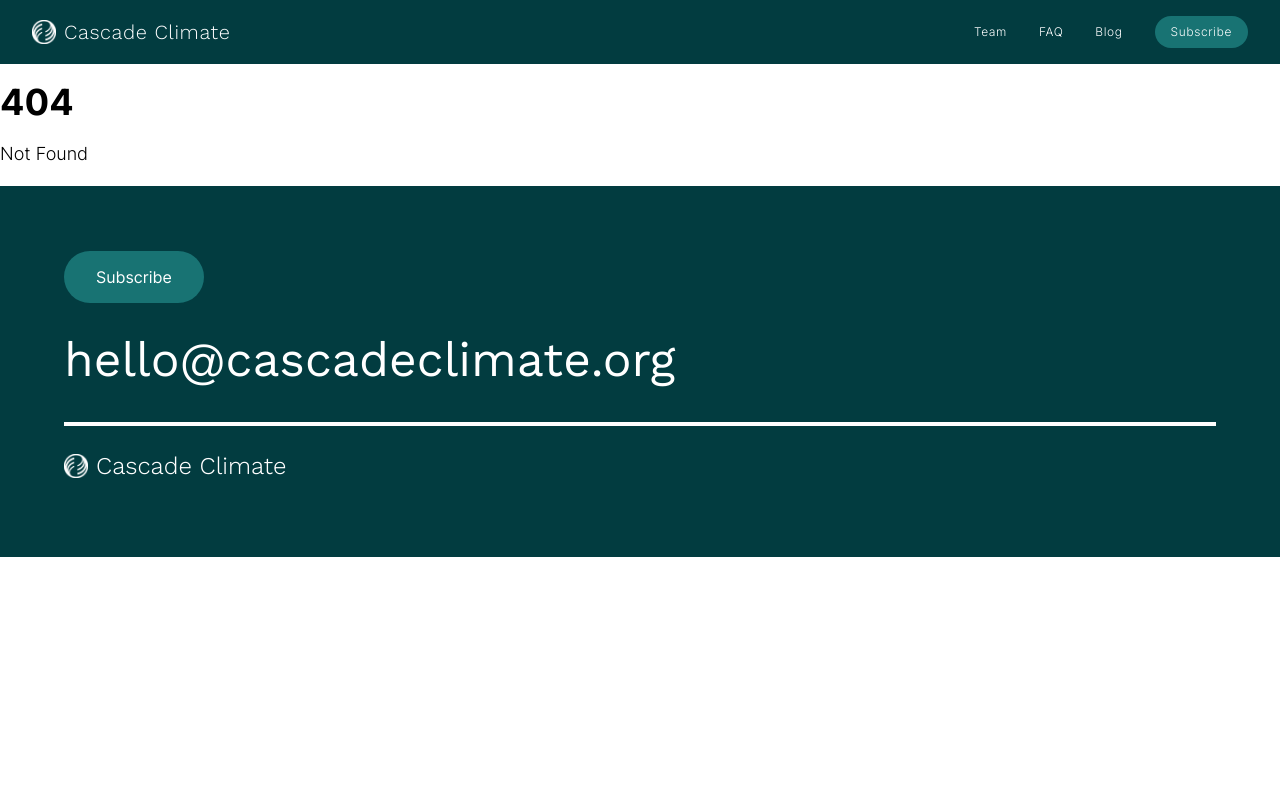
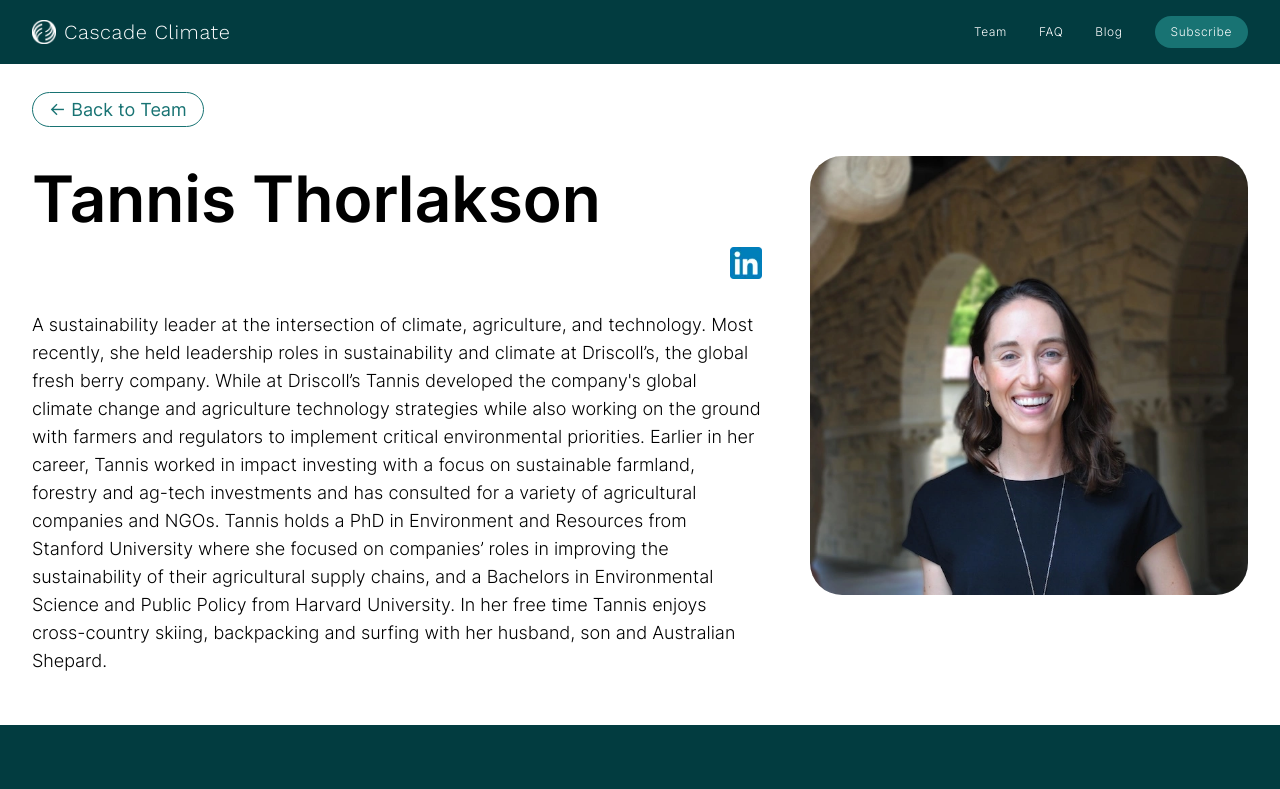
Before and after one commit to Cascade-Climate/cc-website, a SvelteKit app: page /team/tannis-thorlakson in a window 1280 px wide. Before the commit this address had no page. Shown: the top 789 px of the page. Built offline with nearby package versions, Linux system fonts and the light colour scheme.

Commit message:
added new people + adjusted hero

```diff
--- a/src/routes/+page.svelte
+++ b/src/routes/+page.svelte
@@ -184,9 +184,8 @@
 
 <style>
 	#hero {
-		background-image: url('$lib/images/hero.webp');
 		background-size: cover;
-		color: var(--color-light);
+		color: var(--color-dark);
 		padding: 12.8rem 4rem 4.8rem 4rem;
 		margin-top: -8rem;
 	}
--- /dev/null
+++ b/src/routes/team/tannis-thorlakson/+page.svelte
@@ -0,0 +1,42 @@
+<script>
+	import headshot from '$lib/images/team/tannis-thorlakson.webp';
+	import linkedinIcon from '$lib/images/linkedin-icon.webp';
+</script>
+
+<svelte:head>
+	<title>Tannis Thorlakson - Cascade Climate</title>
+	<meta
+		name="description"
+		content="Learn more about Tannis Thorlakson's role at Cascade Climate."
+	/>
+</svelte:head>
+<div class="team-member">
+	<div class="member-info">
+		<h1>Tannis Thorlakson</h1>
+		<div class="details">
+			<span></span>
+			<div class="socials">
+				<a target="_blank" href="https://www.linkedin.com/in/tannisthorlakson/">
+					<img src={linkedinIcon} alt="LinkedIn" />
+				</a>
+			</div>
+		</div>
+		<p>
+			A sustainability leader at the intersection of climate, agriculture, and technology. Most
+			recently, she held leadership roles in sustainability and climate at Driscoll’s, the global
+			fresh berry company. While at Driscoll’s Tannis developed the company's global climate change
+			and agriculture technology strategies while also working on the ground with farmers and
+			regulators to implement critical environmental priorities. Earlier in her career, Tannis
+			worked in impact investing with a focus on sustainable farmland, forestry and ag-tech
+			investments and has consulted for a variety of agricultural companies and NGOs. Tannis holds a
+			PhD in Environment and Resources from Stanford University where she focused on companies’
+			roles in improving the sustainability of their agricultural supply chains, and a Bachelors in
+			Environmental Science and Public Policy from Harvard University. In her free time Tannis
+			enjoys cross-country skiing, backpacking and surfing with her husband, son and Australian
+			Shepard.
+		</p>
+	</div>
+	<div class="headshot">
+		<img src={headshot} alt="Tannis Thorlakson" />
+	</div>
+</div>
```
Also changed, not shown: src/routes/team/+page@.svelte (+57 -32 lines), src/routes/team/rachel-smith/+page.svelte (renamed from src/routes/team/rachel-smith/BlogTemplate.svelte, +5 -9 lines), src/lib/images/team/tannis-thorlakson.webp (added), 1 other file (tests, documents, lock files or other folders).
